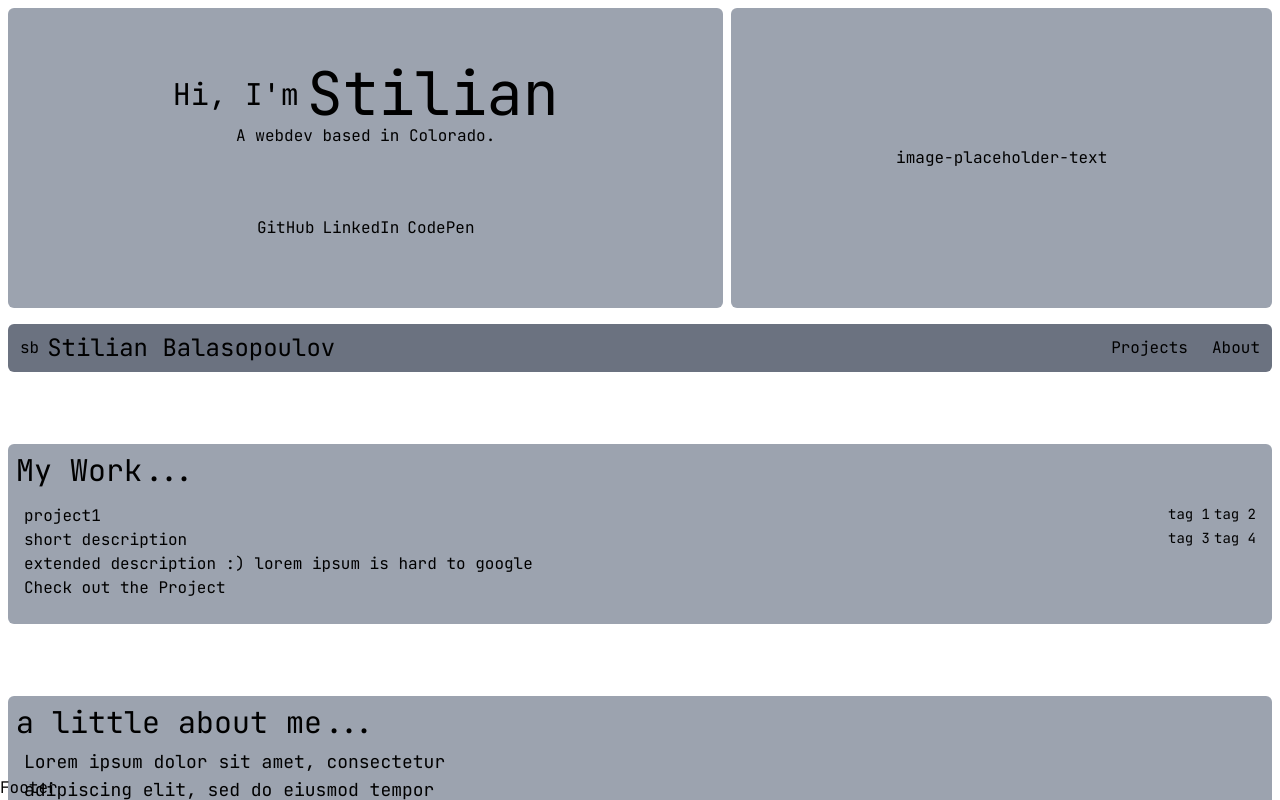
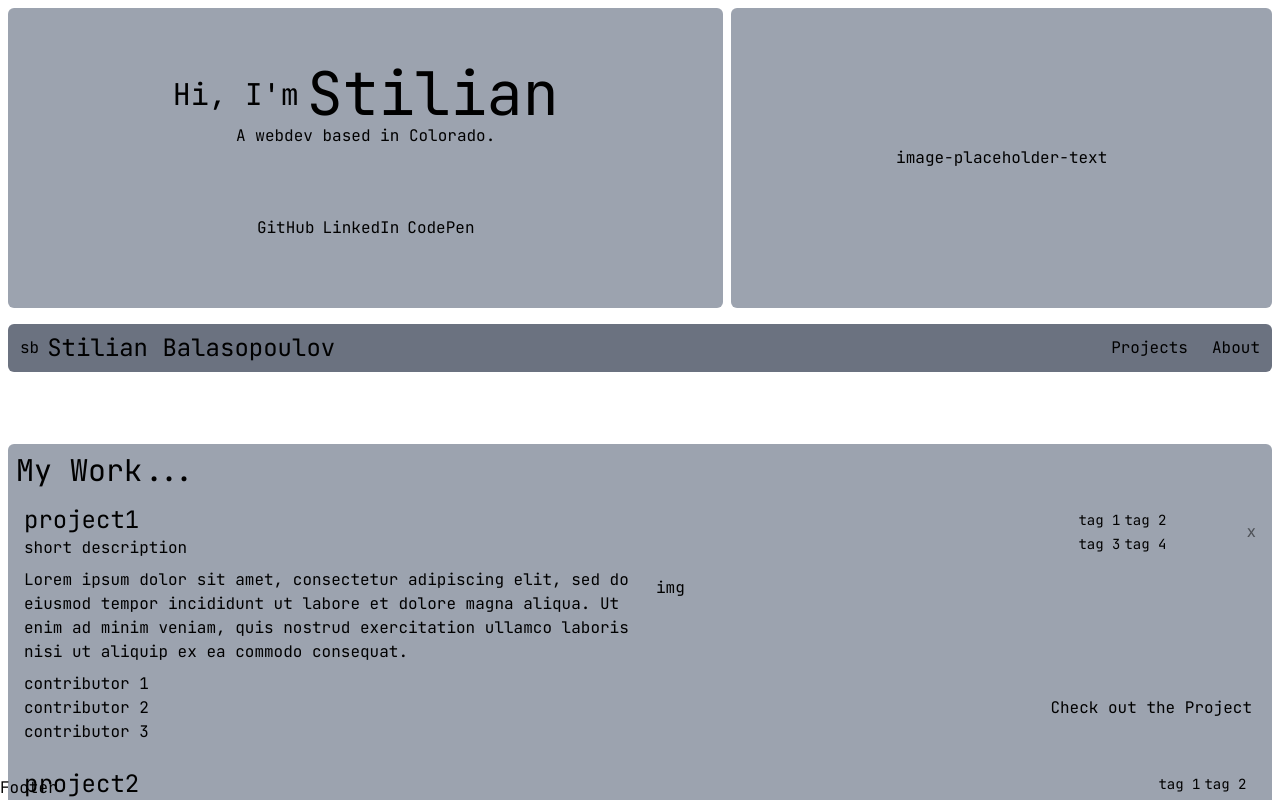
Before and after one commit to stilianb/stilianb.github.io, a React (Vite) app in the folder portfolio/: page / in a window 1280 px wide. Both pictures are taken after a click on the element 640 px from the left and 528 px from the top of the page. Shown: the top 800 px of the page. Built offline with nearby package versions, Linux system fonts and the light colour scheme; what @catppuccin/tailwindcss would draw is missing.

Commit message:
project formatting and toggle changes

```diff
--- a/portfolio/src/components/ProjectItem.tsx
+++ b/portfolio/src/components/ProjectItem.tsx
@@ -5,15 +5,21 @@ function ProjectItem(props) {
   const ToggleClass = () => {
     setActive(!isActive);
   };
+
+  const OpenClass = () => {
+    if (isActive) { setActive(!isActive) };
+  };
+
+
   return (
     <div className="bg-subtext0 p-2 rounded-md my-2">
-      <div id={props.name} className={isActive ? "transition-all max-h-12 overflow-hidden" : "transition-all max-h-screen"} onClick={ToggleClass}>
+      <div id={props.name} className={isActive ? "transition-all max-h-14 overflow-hidden" : "transition-all max-h-screen"} onClick={OpenClass}>
         <div className="flex justify-between">
-          <div className="">
-            <h2>{props.name}</h2>
+          <div className="flex-grow">
+            <h2 className="text-2xl">{props.name}</h2>
             <p>{props.shortdesc}</p>
           </div>
-          <div className="">
+          <div className={isActive ? "transition-all h-fit my-auto " : "transition-all h-fit my-auto -translate-x-20"}>
             <ul className="grid grid-cols-2 gap-1 text-sm">
               <li>tag 1</li>
               <li>tag 2</li>
@@ -21,9 +27,24 @@ function ProjectItem(props) {
               <li>tag 4</li>
             </ul>
           </div>
+          <div className={isActive ? "transition-all opacity-0 h-fit my-auto" : "transition-all opacity-50 h-fit my-auto"} onClick={ToggleClass}>x</div>
         </div>
-        <p>{props.extendeddesc}</p>
-        <a href="">Check out the Project</a>
+        <div className={isActive ? "transition-opacity opacity-0" : "transition-opacity opacity-100"}>
+          <div className="flex flex-wrap-reverse justify-evenly my-2 gap-2">
+            <p className="md:w-1/2">{props.extendeddesc}</p>
+            <div className="bg-lavender flex-grow rounded-md p-2">
+              img
+            </div>
+          </div>
+          <div className="flex justify-between">
+            <ul className="">
+              <li>contributor 1</li>
+              <li>contributor 2</li>
+              <li>contributor 3</li>
+            </ul>
+            <a href="" className="rounded-md p-1 bg-surface0 text-text h-fit my-auto">Check out the Project</a>
+          </div>
+        </div>
       </div>
     </div>
   )
--- a/portfolio/src/components/Projects.tsx
+++ b/portfolio/src/components/Projects.tsx
@@ -9,7 +9,19 @@ function Projects() {
         <ProjectItem
           name="project1"
           shortdesc="short description"
-          extendeddesc="extended description :) lorem ipsum is hard to google"
+          extendeddesc="Lorem ipsum dolor sit amet, consectetur adipiscing elit, sed do eiusmod tempor incididunt ut labore et dolore magna aliqua. Ut enim ad minim veniam, quis nostrud exercitation ullamco laboris nisi ut aliquip ex ea commodo consequat."
+          url=""
+        />
+        <ProjectItem
+          name="project2"
+          shortdesc="short description"
+          extendeddesc="Lorem ipsum dolor sit amet, consectetur adipiscing elit, sed do eiusmod tempor incididunt ut labore et dolore magna aliqua. Ut enim ad minim veniam, quis nostrud exercitation ullamco laboris nisi ut aliquip ex ea commodo consequat."
+          url=""
+        />
+        <ProjectItem
+          name="project3"
+          shortdesc="short description"
+          extendeddesc="Lorem ipsum dolor sit amet, consectetur adipiscing elit, sed do eiusmod tempor incididunt ut labore et dolore magna aliqua. Ut enim ad minim veniam, quis nostrud exercitation ullamco laboris nisi ut aliquip ex ea commodo consequat."
           url=""
         />
       </div>
```
